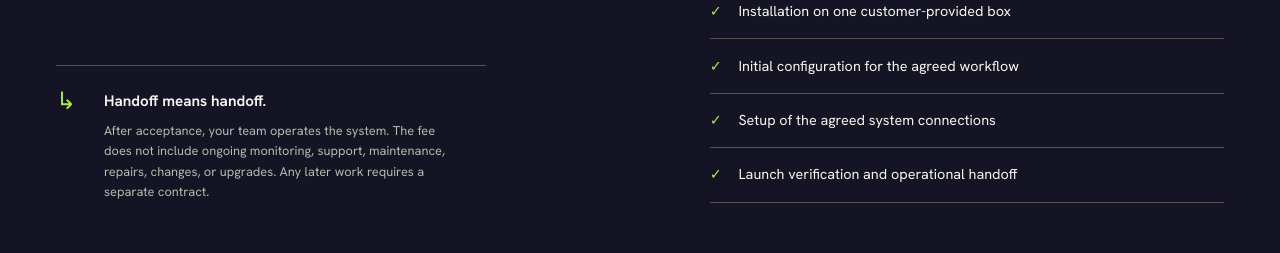
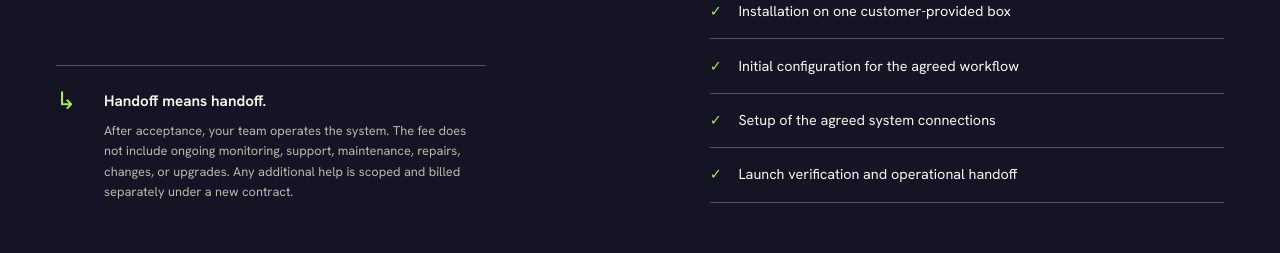
Before and after one commit to yuchengzhang966/smartinterop-site, a plain HTML site: page pricing.html in a window 1280 px wide. Shown: the part 980-1233 px from the top of the page. Drawn offline with Linux system fonts and the light colour scheme.

Commit message:
Clarify post-handoff help

```diff
--- a/pricing.html
+++ b/pricing.html
@@ -65,7 +65,7 @@
           </div>
           <div class="plan-boundary">
             <span class="boundary-mark" aria-hidden="true">↳</span>
-            <div><h4>Handoff means handoff.</h4><p>After acceptance, your team operates the system. The fee does not include ongoing monitoring, support, maintenance, repairs, changes, or upgrades. Any later work requires a separate contract.</p></div>
+            <div><h4>Handoff means handoff.</h4><p>After acceptance, your team operates the system. The fee does not include ongoing monitoring, support, maintenance, repairs, changes, or upgrades. Any additional help is scoped and billed separately under a new contract.</p></div>
           </div>
           <div class="third-party-costs" aria-labelledby="third-party-title">
             <div class="cost-heading"><span>DIRECT VENDOR COSTS</span><h4 id="third-party-title">Budget separately.</h4></div>
```
